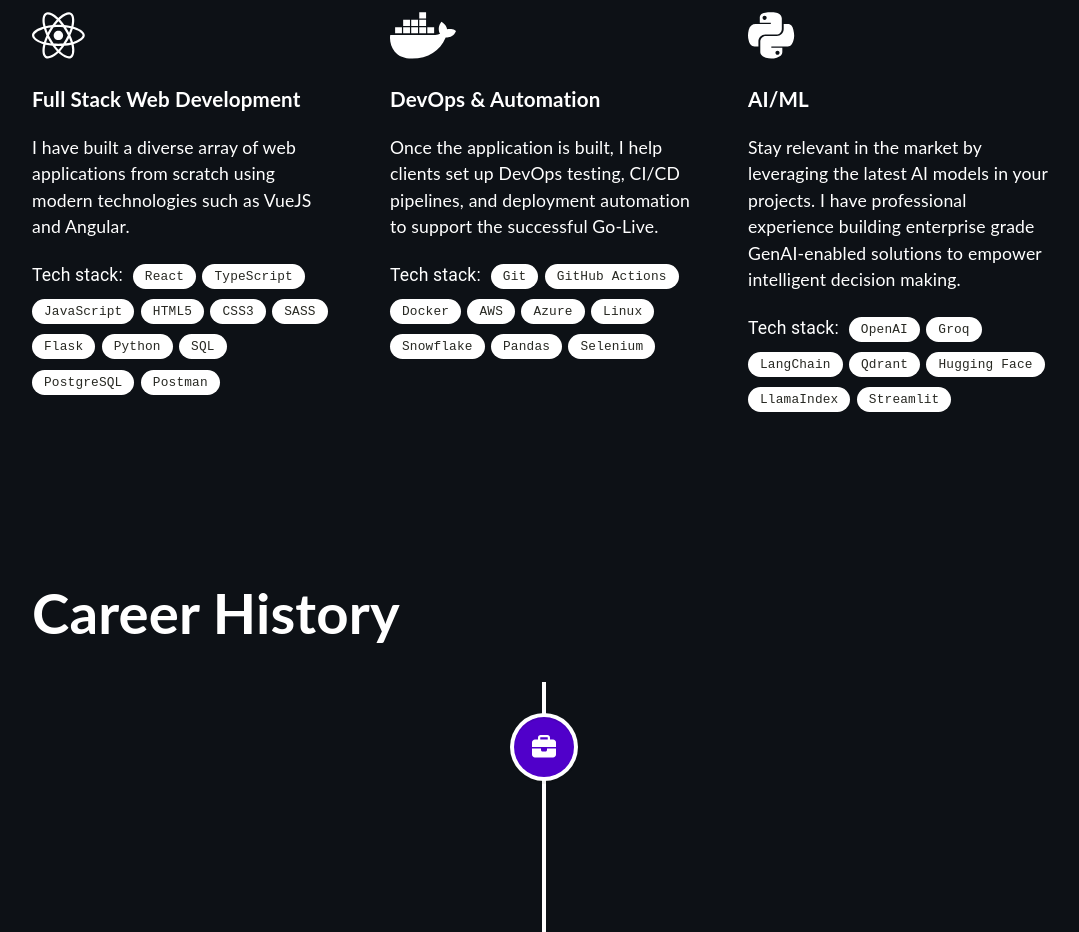
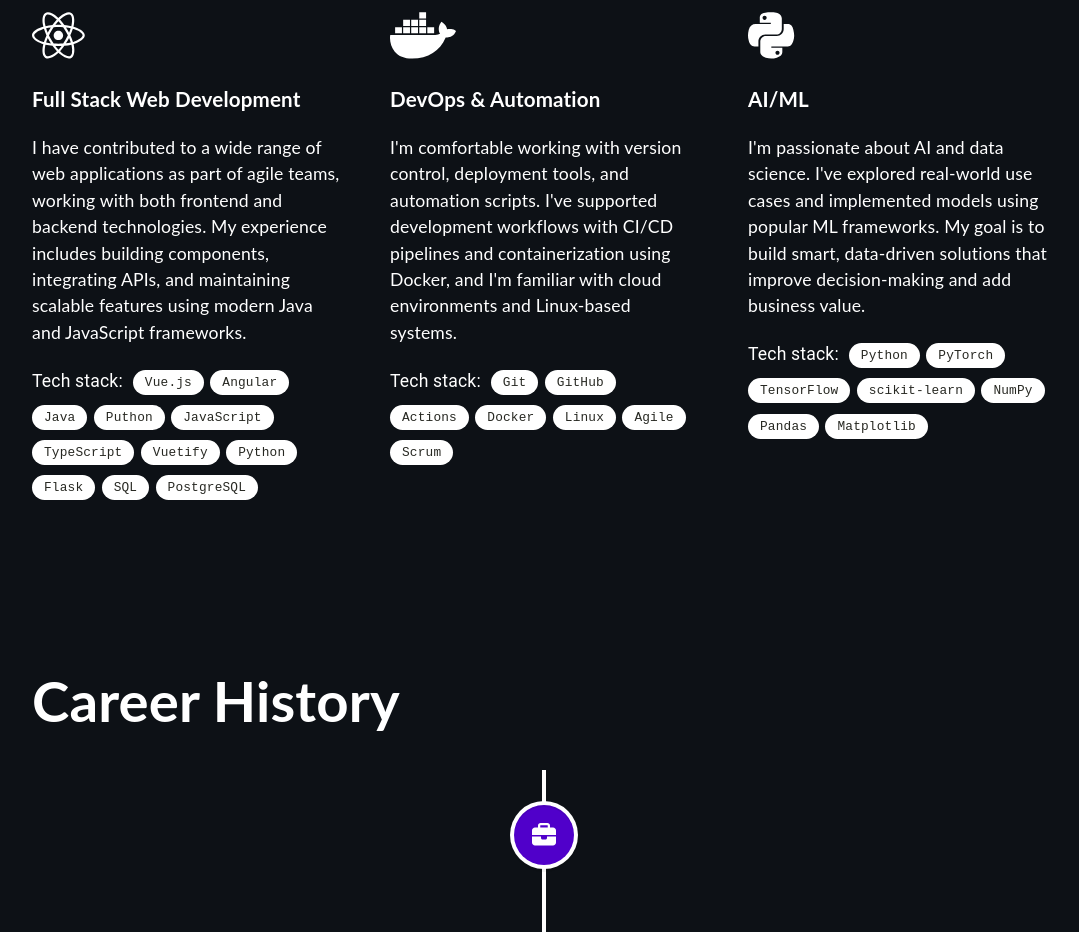
Before and after one commit to DanielSzakacs/my_portfolio, a React (Vite) app: page / in a window 1280 px wide. Shown: the part 1020-1952 px from the top of the page, without its empty margins (96-1175 px from the left). Built offline with nearby package versions, Linux system fonts and the light colour scheme.

Commit message:
experties text updated

```diff
--- a/src/components/Expertise.tsx
+++ b/src/components/Expertise.tsx
@@ -9,39 +9,37 @@ import Chip from "@mui/material/Chip";
 import "../assets/styles/Expertise.scss";
 
 const labelsFirst = [
-  "React",
+  "Vue.js",
+  "Angular",
+  "Java",
+  "Puthon",
+  "JavaScript",
   "TypeScript",
-  "JavaScript",
-  "HTML5",
-  "CSS3",
-  "SASS",
+  "Vuetify",
+  "Python",
   "Flask",
-  "Python",
   "SQL",
   "PostgreSQL",
-  "Postman",
 ];
 
 const labelsSecond = [
   "Git",
-  "GitHub Actions",
+  "GitHub",
+  "Actions",
   "Docker",
-  "AWS",
-  "Azure",
   "Linux",
-  "Snowflake",
-  "Pandas",
-  "Selenium",
+  "Agile",
+  "Scrum",
 ];
 
 const labelsThird = [
-  "OpenAI",
-  "Groq",
-  "LangChain",
-  "Qdrant",
-  "Hugging Face",
-  "LlamaIndex",
-  "Streamlit",
+  "Python",
+  "PyTorch",
+  "TensorFlow",
+  "scikit-learn",
+  "NumPy",
+  "Pandas",
+  "Matplotlib",
 ];
 
 function Expertise() {
@@ -54,8 +52,11 @@ function Expertise() {
             <FontAwesomeIcon icon={faReact} size="3x" />
             <h3>Full Stack Web Development</h3>
             <p>
-              I have built a diverse array of web applications from scratch
-              using modern technologies such as VueJS and Angular.
+              I have contributed to a wide range of web applications as part of
+              agile teams, working with both frontend and backend technologies.
+              My experience includes building components, integrating APIs, and
+              maintaining scalable features using modern Java and JavaScript
+              frameworks.
             </p>
             <div className="flex-chips">
               <span className="chip-title">Tech stack:</span>
@@ -69,9 +70,10 @@ function Expertise() {
             <FontAwesomeIcon icon={faDocker} size="3x" />
             <h3>DevOps & Automation</h3>
             <p>
-              Once the application is built, I help clients set up DevOps
-              testing, CI/CD pipelines, and deployment automation to support the
-              successful Go-Live.
+              I'm comfortable working with version control, deployment tools,
+              and automation scripts. I've supported development workflows with
+              CI/CD pipelines and containerization using Docker, and I'm
+              familiar with cloud environments and Linux-based systems.
             </p>
             <div className="flex-chips">
               <span className="chip-title">Tech stack:</span>
@@ -85,10 +87,10 @@ function Expertise() {
             <FontAwesomeIcon icon={faPython} size="3x" />
             <h3>AI/ML</h3>
             <p>
-              Stay relevant in the market by leveraging the latest AI models in
-              your projects. I have professional experience building enterprise
-              grade GenAI-enabled solutions to empower intelligent decision
-              making.
+              I'm passionate about AI and data science. I've explored real-world
+              use cases and implemented models using popular ML frameworks. My
+              goal is to build smart, data-driven solutions that improve
+              decision-making and add business value.
             </p>
             <div className="flex-chips">
               <span className="chip-title">Tech stack:</span>
```
